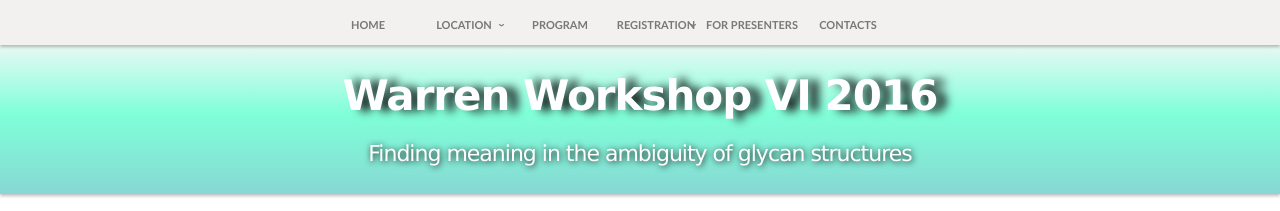
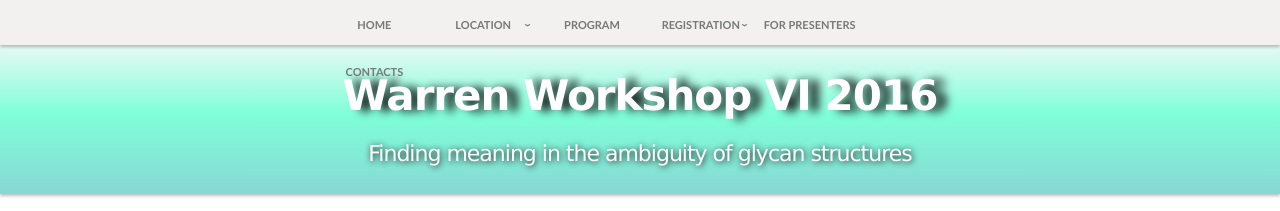
Before and after one commit to yamazakiM/test_warren2016, a Jekyll site: the page built from index.md, in a window 1280 px wide. Shown: the top 211 px of the page. Built offline with Jekyll 4.4.1, drawn with Linux system fonts in a browser that asks for light colours; nearby versions of some CDN libraries; library files that are not in the unit come from our copies.

Commit message:
Update stylesheet.css

```diff
--- a/stylesheets/stylesheet.css
+++ b/stylesheets/stylesheet.css
@@ -487,7 +487,7 @@ form.workshop > table{
 
 .globalNav_ul li{
   position: relative;
-  width: 15%;
+  width: 17%;
   float: left;
   margin: 0;
   padding: 0;
```
